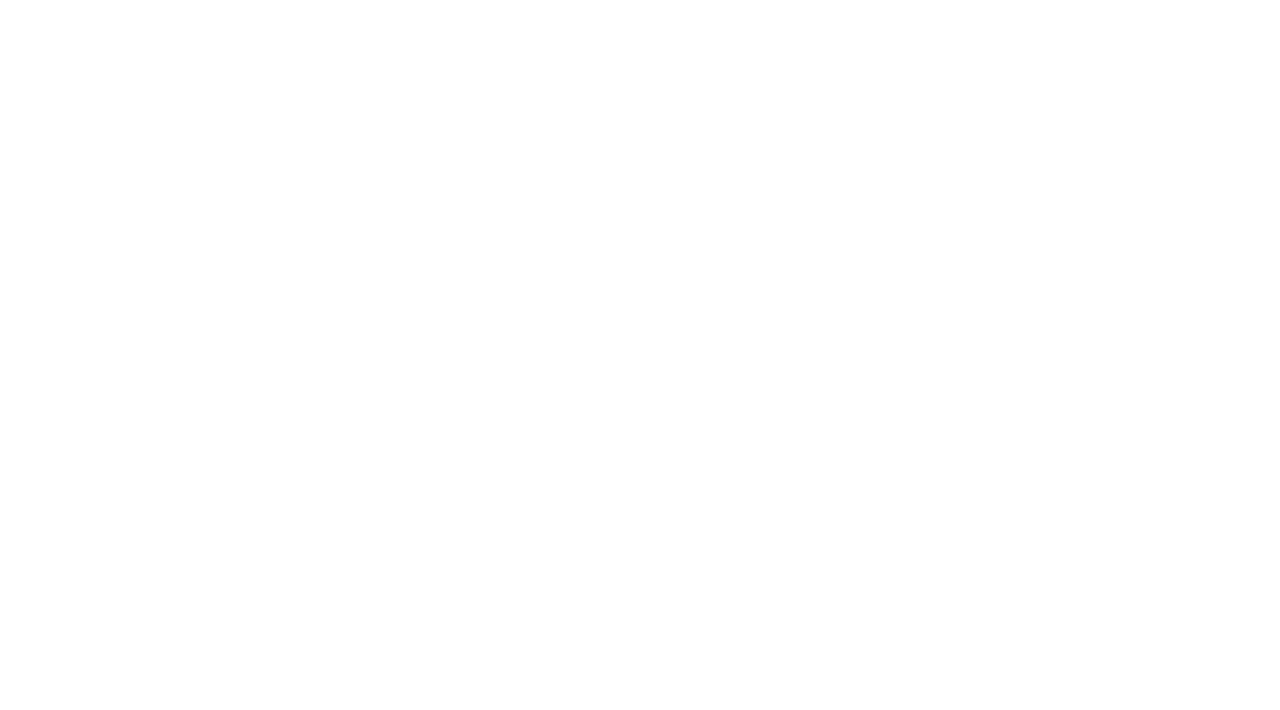
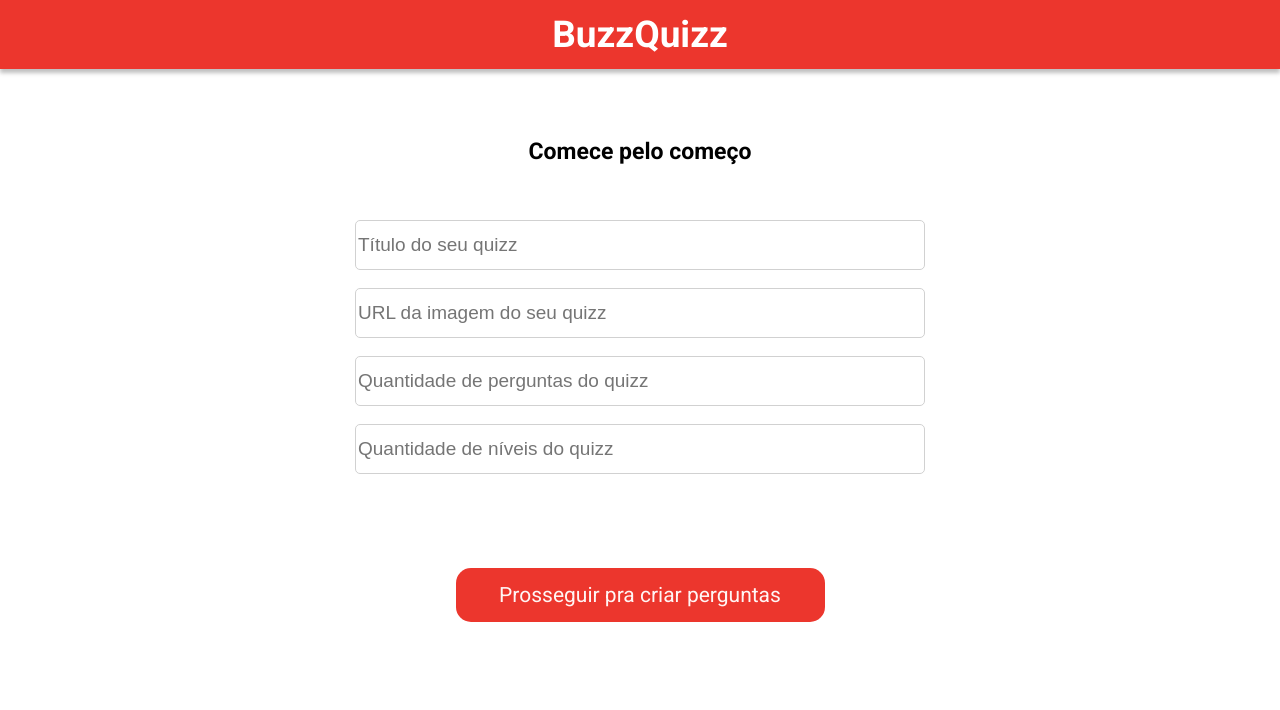
Before and after one commit to AlineCantalice/Projeto_06_BuzzQuizz, a plain HTML site: page index.html in a window 1280 px wide. Drawn offline with Linux system fonts and the light colour scheme.

Commit message:
layout info basica do quizz, preenchimento e validação dos dados

```diff
--- /dev/null
+++ b/css/style.css
@@ -0,0 +1,88 @@
+@import url('https://fonts.googleapis.com/css2?family=Roboto:ital,wght@0,100;0,300;0,400;0,500;0,700;0,900;1,100;1,300;1,400;1,500;1,700;1,900&display=swap');
+
+input {
+    outline: 0;
+    border-radius: 5px;
+    border: 1px solid #D1D1D1;
+    width: 564px;
+    height: 46px;
+    margin: 9px 0;
+    font-size: 19px;
+}
+
+body {
+    font-family: 'Roboto', sans-serif;
+}
+
+header {
+    width: 100%;
+    height: 69px;
+    background-color: #EC362D;
+    box-shadow: 0 4px 4px 0 rgba(0, 0, 0, 0.25);
+    display: flex;
+    justify-content: center;
+    align-items: center;
+}
+
+h1 {
+    font-size: 37px;
+    color: #FFFFFF;
+    font-weight: 700;
+}
+
+h2 {
+    margin-top: 71px;
+    font-size: 23px;
+    color: #000000;
+}
+
+strong {
+    font-weight: bold;
+}
+
+.criar-quizz {
+    display: flex;
+    justify-content: center;
+    align-items: center;
+}
+
+.info-basica {
+    display: flex;
+    flex-direction: column;
+    justify-content: center;
+    align-items: center;
+}
+
+.input {
+    display: flex;
+    flex-direction: column;
+    justify-content: center;
+    align-items: center;
+    margin-top: 48px;
+}
+
+.botao {
+    width: 369px;
+    height: 54px;
+    margin: 85px 0;
+    border-radius: 15px;
+    background-color: #EC362D;
+    display: flex;
+    justify-content: center;
+    align-items: center;
+}
+
+.botao p {
+    font-size: 21px;
+    color: #FFF5F4;
+}
+
+input::-webkit-outer-spin-button,
+input::-webkit-inner-spin-button {
+    -webkit-appearance: none;
+    margin: 0;
+}
+
+input[type=number] {
+    -moz-appearance: textfield;
+}
--- a/index.html
+++ b/index.html
@@ -1,12 +1,36 @@
 <!DOCTYPE html>
 <html lang="pt-br">
+
 <head>
     <meta charset="UTF-8">
     <meta http-equiv="X-UA-Compatible" content="IE=edge">
     <meta name="viewport" content="width=device-width, initial-scale=1.0">
+    <link rel="stylesheet" href="css/reset.css">
+    <link rel="stylesheet" href="css/style.css">
     <title>BuzzQuizz</title>
 </head>
+
 <body>
+    <header>
+        <h1>BuzzQuizz</h1>
+    </header>
 
+    <section class="criar-quizz">
+        <form class="info-basica" action="pagina de ação" method="post" name="dados" onsubmit="pegarInformacoesBasicas();">
+            <h2><strong>Comece pelo começo</strong></h2>
+            <div class="input">
+                <input class="titulo" name="titulo" type="text" placeholder="Título do seu quizz" minlength="20" maxlength="65">
+                <input class="url-imagem" name="urlImagem" type="url" placeholder="URL da imagem do seu quizz">
+                <input class="qtd-perguntas" name="qtdPerguntas" type="number" placeholder="Quantidade de perguntas do quizz" min="3">
+                <input class="qtd-niveis" name="qtdNiveis" type="number" placeholder="Quantidade de níveis do quizz" min="2">
+            </div>
+            <div type="submit" onclick="pegarInformacoesBasicas()" class="botao">
+                <p>Prosseguir pra criar perguntas</p>
+            </div>
+        </form>
+    </section>
+
+    <script src="script/script.js"></script>
 </body>
+
 </html>
--- /dev/null
+++ b/script/script.js
@@ -0,0 +1,40 @@
+let titulo;
+let urlImagem;
+let qtdPerguntas;
+let qtdNiveis;
+const expressao =
+/[-a-zA-Z0-9@:%_\+.~#?&//=]{2,256}\.[a-z]{2,4}\b(\/[-a-zA-Z0-9@:%_\+.~#?&//=]*)?/gi;
+const verificaUrl = new RegExp(expressao);
+
+function pegarInformacoesBasicas(){
+    titulo = document.dados.titulo;
+    urlImagem = document.dados.urlImagem;
+    qtdPerguntas = document.dados.qtdPerguntas;
+    qtdNiveis = document.dados.qtdNiveis;
+    validarDados();
+}
+
+function validarDados(){
+
+    if(titulo.value === '' || urlImagem.value === '' || qtdPerguntas.value === '' || qtdNiveis.value === ''){
+        alert("Preenchimento incorreto!! Campos vazios");
+        return false;
+    }
+    if(titulo.value.length < 20 || titulo.value.length > 65){
+        alert("O titulo deve ser maior do que 20 caracteres e menor do que 65 caracteres");
+        return false;
+    }
+    if(!urlImagem.value.match(verificaUrl)){
+        alert("url invalida!");
+        return false;
+    }
+    if(qtdPerguntas.value < 3){
+        alert("Deve conter pelo menos 3 perguntas!");
+        return false;
+    }
+    if(qtdNiveis.value < 2){
+        alert("Deve conter pelo menos 2 níveis!");
+        return false;
+    }
+    return true;
+}
```
